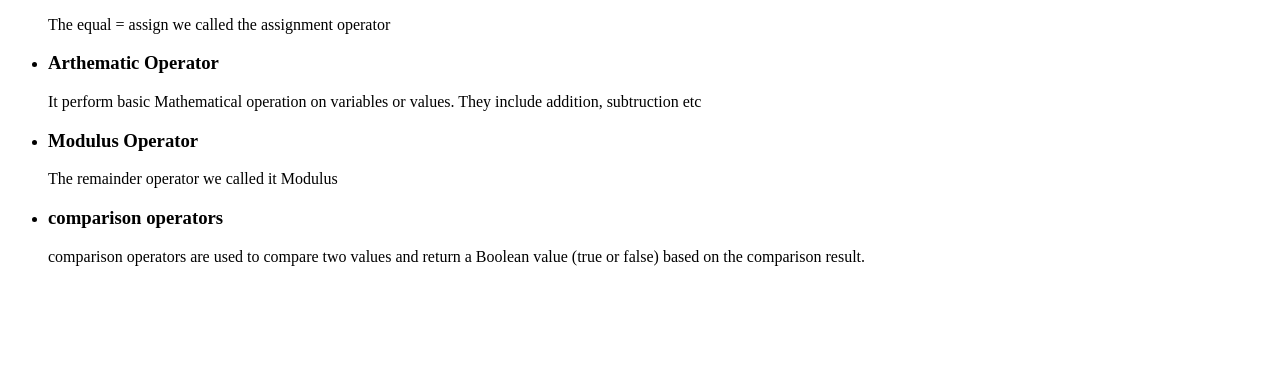
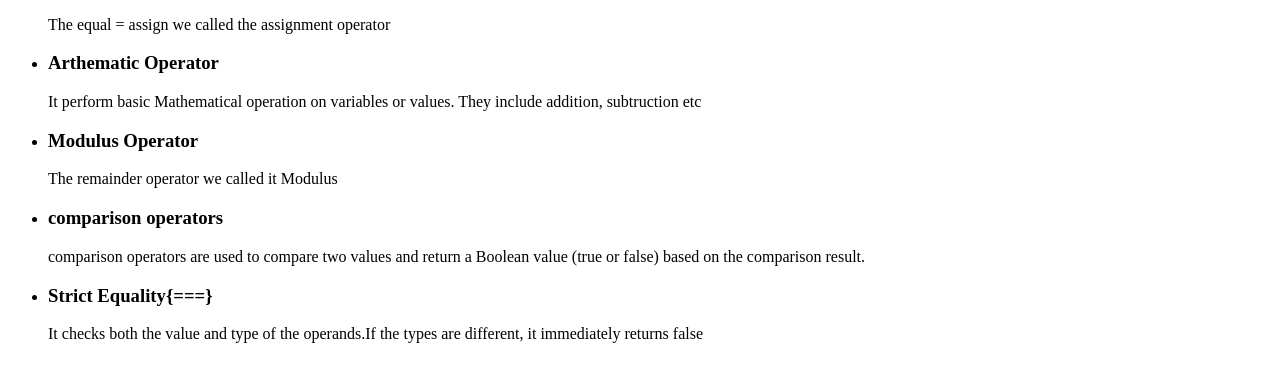
Before and after one commit to ShahabRasool/Basic-JavaScript, a plain HTML site: page index.html in a window 1280 px wide. Shown: the part 209-590 px from the top of the page. Drawn offline with Linux system fonts and the light colour scheme.

Commit message:
Expression and types

```diff
--- a/index.html
+++ b/index.html
@@ -38,6 +38,10 @@ The combination of operand and operator is called Expression
             <h3>comparison operators</h3>
             <p> comparison operators are used to compare two values and return a Boolean value (true or false) based on the comparison result. </p>
         </li>
+        <li>
+            <h3>Strict Equality{===}</h3>
+            <p> It checks both the value and type of the operands.If the types are different, it immediately returns false </p>
+        </li>
     </ul>
 </div>
 
--- a/index.js
+++ b/index.js
@@ -36,3 +36,5 @@ console.log(true + true);
 // var y = 3;
 // console.log(x%y);
 // Comparsion operator
+
+// console.log(5==="5");
```
